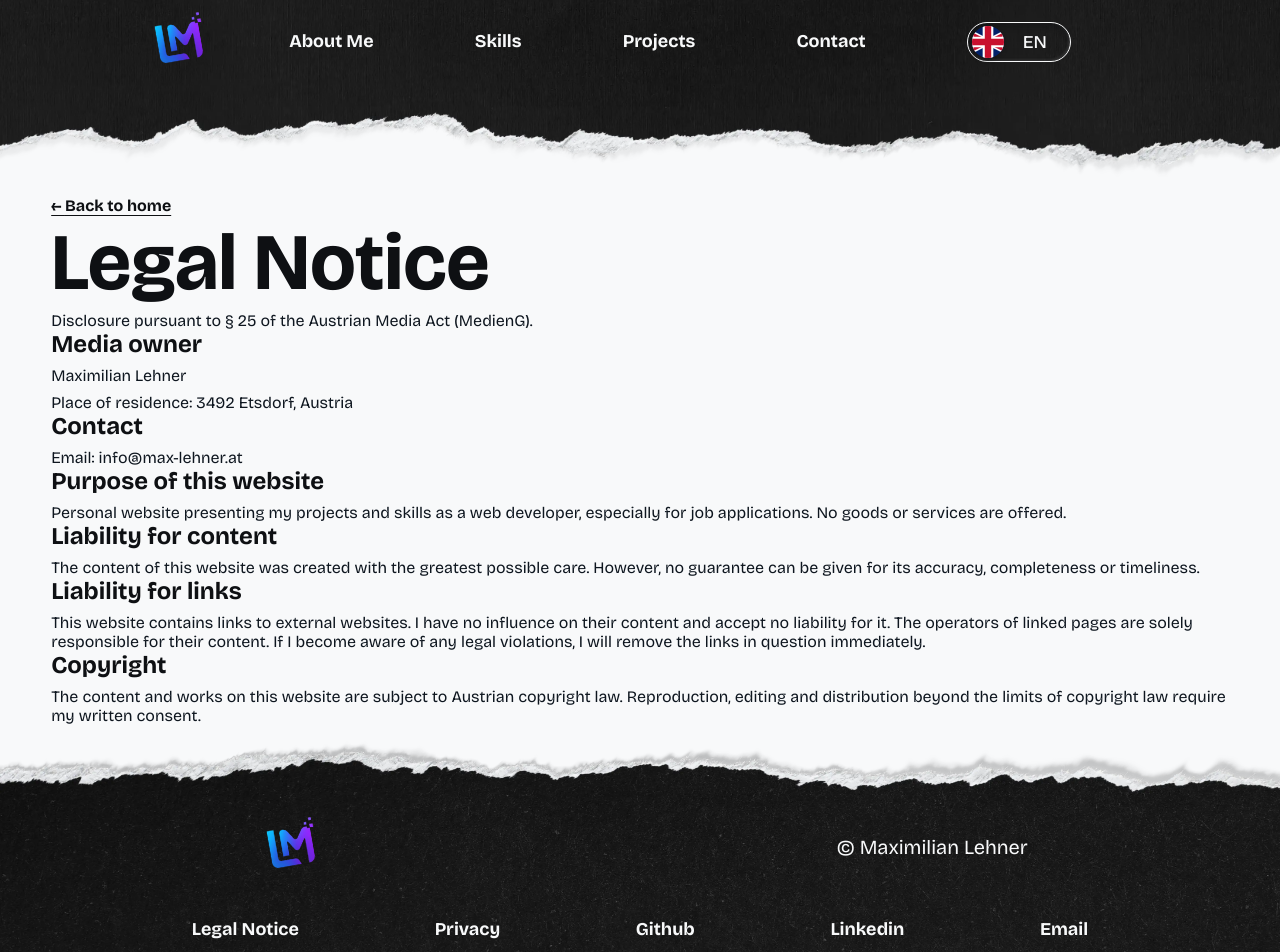
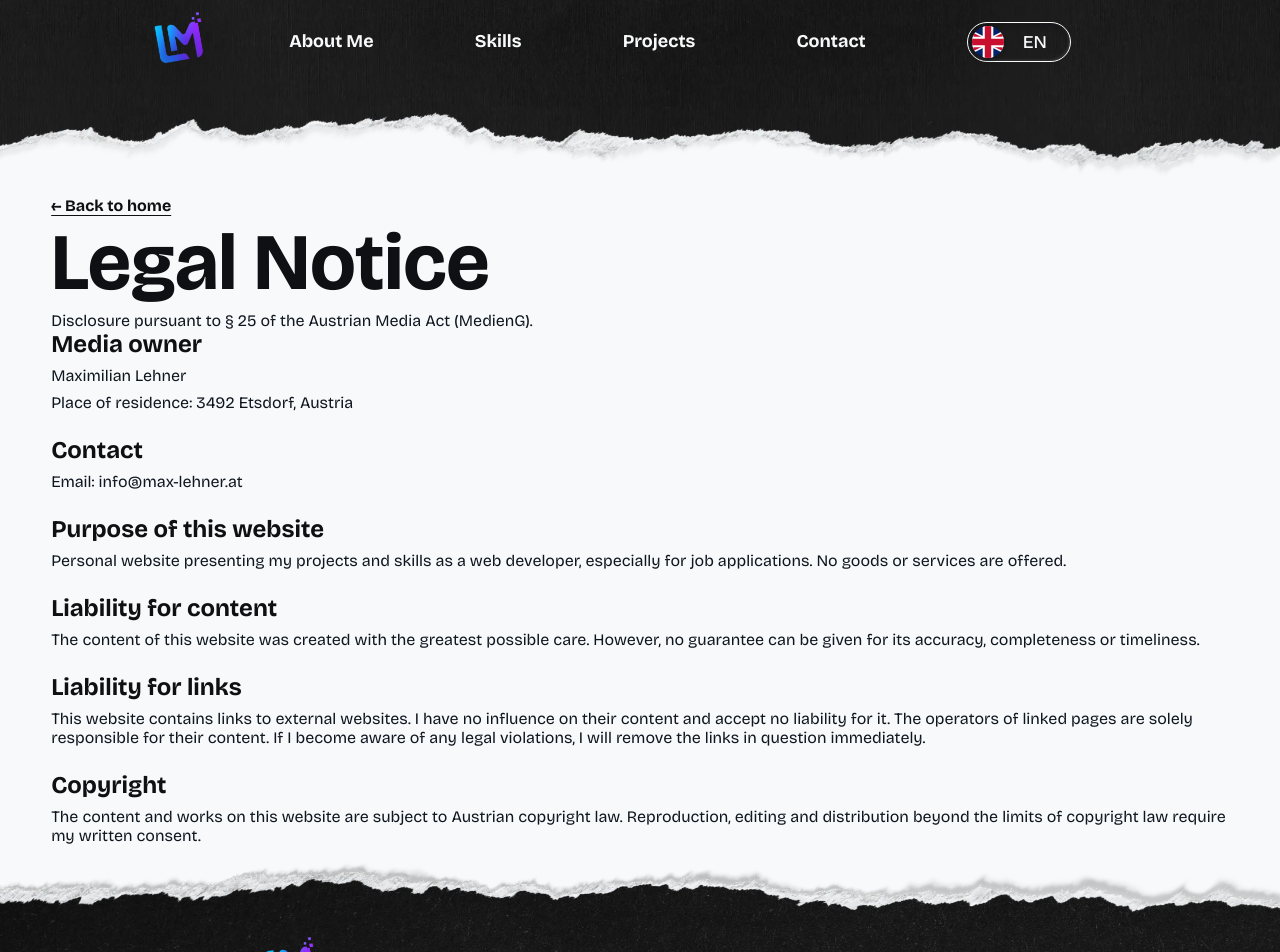
Before and after one commit to Lehnerma/Portfolio, an Angular app: page /imprint in a window 1280 px wide. Shown: the top 952 px of the page. Built offline with nearby package versions, Linux system fonts and the light colour scheme.

Commit message:
fix: adjust footer structure and styles for improved layout; refine legal page formatting
#73

```diff
--- a/src/app/sections/main-footer/main-footer.html
+++ b/src/app/sections/main-footer/main-footer.html
@@ -1,6 +1,6 @@
 <article loading="lazy" class="footer" [class.footer--light]="lightFooter()">
+  @if (!lightFooter()) {
     <div [class.footer__wrapper]="!lightFooter()">
-    @if (!lightFooter()) {
       <section class="footer__section--title">
         <app-underline-title variant="double" class="footer__titles">
           <h3 class="footer__subtitle">{{ texts().contact.subtitle }}</h3>
@@ -21,6 +21,15 @@
         />
         <app-contact-form></app-contact-form>
       </section>
+
+      <section
+        [class.footer__section--name]="!lightFooter()"
+        [class.footer__section--name-light]="lightFooter()"
+      >
+        <app-logo-lm />
+        <p class="footer__name txt16-20">© Maximilian Lehner</p>
+      </section>
+    </div>
   }
 
   <section
@@ -30,7 +39,6 @@
     <app-logo-lm />
     <p class="footer__name txt16-20">© Maximilian Lehner</p>
   </section>
-  </div>
 
   <nav class="footer__nav">
     <ul class="footer__nav-elements">
--- a/src/app/sections/main-footer/main-footer.scss
+++ b/src/app/sections/main-footer/main-footer.scss
@@ -45,6 +45,7 @@
       align-items: center;
       justify-content: space-around;
       color: $white-base;
+      max-width: $dp-max-width;
     }
   }
 
--- a/src/app/shared/legal-page/legal-page.html
+++ b/src/app/shared/legal-page/legal-page.html
@@ -2,33 +2,32 @@
   <app-head-nav />
 </header>
 <main class="legal">
-  <a class="legal__back " routerLink="/"
+  <a class="legal__back" routerLink="/"
     ><span aria-hidden="true">← </span>{{ texts().legalPage.backToHome }}</a
   >
 
   <h1 class="legal__title title32-48">{{ content().title }}</h1>
 
   @if (content().intro) {
-    <p class="legal__text ">{{ content().intro }}</p>
+    <p class="legal__text">{{ content().intro }}</p>
   }
 
-<article class="leagl__sections">
+  <article class="legal__sections">
     @for (section of content().sections; track section.heading) {
       <section class="legal__section">
         <h2 class="legal__heading txt20-24">{{ section.heading }}</h2>
         @for (paragraph of section.paragraphs; track $index) {
-        <p class="legal__text ">{{ paragraph }}</p>
+          <p class="legal__text">{{ paragraph }}</p>
         }
         @if (section.items?.length) {
           <ul class="legal__list">
             @for (item of section.items; track item) {
-            <li class="legal__text ">{{ item }}</li>
+              <li class="legal__text">{{ item }}</li>
             }
           </ul>
         }
       </section>
     }
   </article>
-
 </main>
 <app-main-footer [lightFooter]="true" />
--- a/src/styles/components/_img.scss
+++ b/src/styles/components/_img.scss
@@ -6,6 +6,9 @@
     z-index: 40;
     width: 203px;
     height: 244px;
+    @include respond-to(md) {
+      margin-right: 16px;
+    }
 
     &::after {
       content: '';
```
Also changed, not shown: src/app/shared/legal-page/legal-page.scss (+3 -4 lines). Lines whose indentation alone changed are shown as unchanged.
